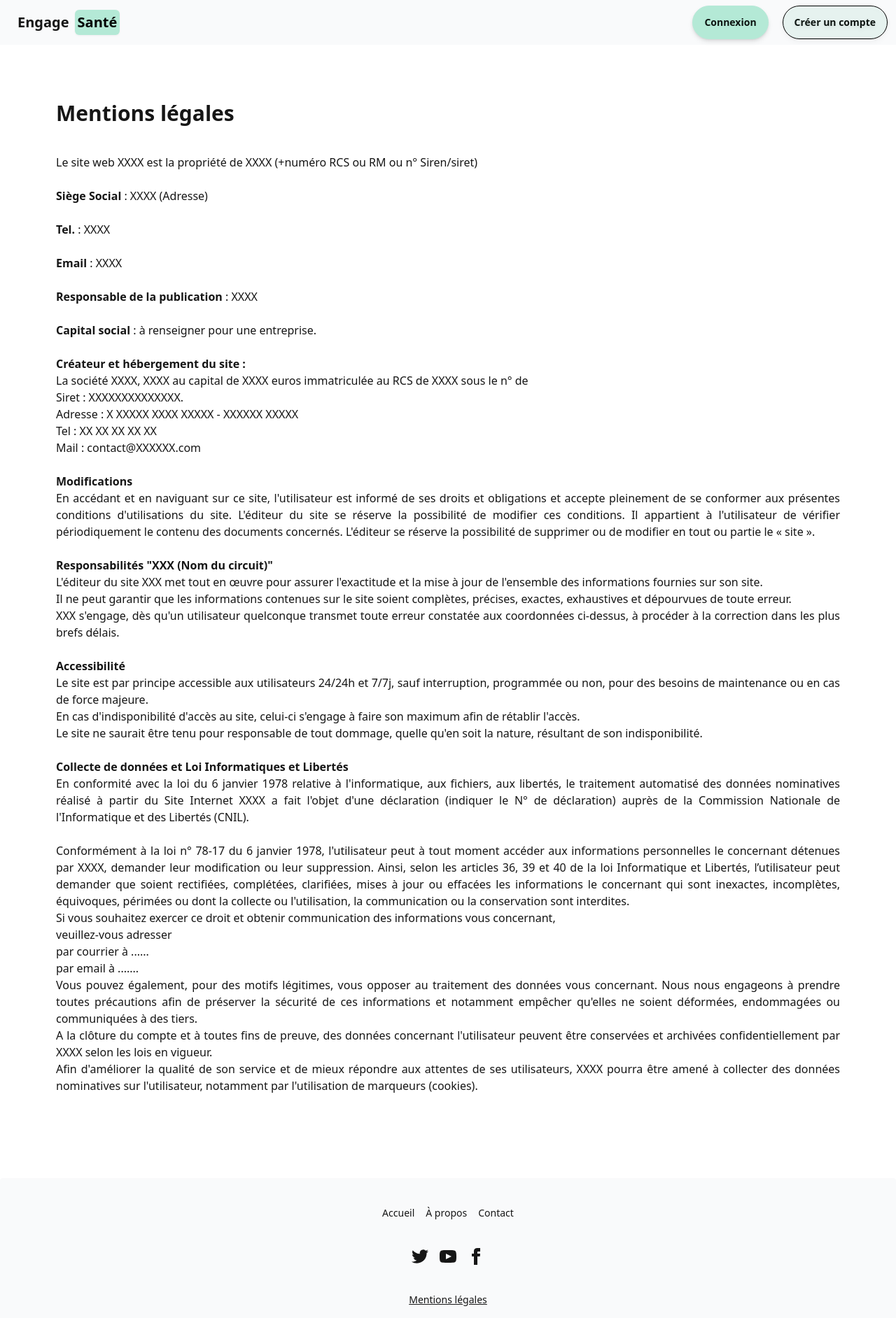
After one commit to raphaeltournafond/engage-sante, a Django app: page /mentions/ in a window 1280 px wide. The commit adds this page. Shown: the top 1884 px of the page at 70% size. Run offline with Django 5.2, Linux system fonts and the light colour scheme.

Commit message:
feat: add mentions

```diff
--- a/engage_sante/urls.py
+++ b/engage_sante/urls.py
@@ -16,11 +16,12 @@ Including another URLconf
 """
 from django.contrib import admin
 from django.urls import include, path
-from .views import home
+from .views import home, mentions
 
 urlpatterns = [
     path('admin/', admin.site.urls),
     path('', home, name='home'),
+    path('mentions/', mentions, name='mentions'),
     path('', include('patients.urls')),
     path('', include('consultations.urls')),
 ]
--- a/engage_sante/views.py
+++ b/engage_sante/views.py
@@ -2,3 +2,6 @@ from django.shortcuts import render
 
 def home(request):
     return render(request, 'index.html')
+
+def mentions(request):
+    return render(request, 'mentions.html')
--- a/static/css/engage-ui.css
+++ b/static/css/engage-ui.css
@@ -3134,6 +3159,10 @@ html {
 
 .text-center {
   text-align: center;
+}
+
+.text-justify {
+  text-align: justify;
 }
 
 .text-2xl {
--- /dev/null
+++ b/templates/mentions.html
@@ -0,0 +1,54 @@
+{% extends 'shared/base.html' %}
+
+{% block title %}
+  Mentions légales | Engage Santé
+{% endblock %}
+
+{% block content %}
+  <article class="p-20 text-justify">
+    <h1 class="text-3xl font-bold mb-10">Mentions légales</h1>
+    Le site web XXXX est la propriété de XXXX (+numéro RCS ou RM ou n° Siren/siret)
+    <br />
+    <br />
+    <strong>Siège Social</strong> : XXXX (Adresse)<br />
+    <br />
+    <strong>Tel.</strong> : XXXX<br />
+    <br />
+    <strong>Email</strong> : XXXX<br />
+    <br />
+    <strong>Responsable de la publication</strong> : XXXX<br />
+    <br />
+    <strong>Capital social</strong> : à renseigner pour une entreprise.<br />
+    <br />
+    <strong>Créateur et hébergement du site :</strong><br />
+    La société XXXX, XXXX au capital de XXXX euros immatriculée au RCS de XXXX sous le n° de<br />
+    Siret : XXXXXXXXXXXXXX.<br />
+    Adresse : X XXXXX XXXX XXXXX - XXXXXX XXXXX<br />
+    Tel : XX XX XX XX XX<br />
+    Mail : contact@XXXXXX.com<br />
+    <br />
+    <strong>Modifications</strong><br />
+    En accédant et en naviguant sur ce site, l'utilisateur est informé de ses droits et obligations et accepte pleinement de se conformer aux présentes conditions d'utilisations du site. L'éditeur du site se réserve la possibilité de modifier ces conditions. Il appartient à l'utilisateur de vérifier périodiquement le contenu des documents concernés. L'éditeur se réserve la possibilité de supprimer ou de modifier en tout ou partie le « site ».<br />
+    <br />
+    <strong>Responsabilités "XXX (Nom du circuit)"</strong><br />
+    L'éditeur du site XXX met tout en œuvre pour assurer l'exactitude et la mise à jour de l'ensemble des informations fournies sur son site.<br />
+    Il ne peut garantir que les informations contenues sur le site soient complètes, précises, exactes, exhaustives et dépourvues de toute erreur.<br />
+    XXX s'engage, dès qu'un utilisateur quelconque transmet toute erreur constatée aux coordonnées ci-dessus, à procéder à la correction dans les plus brefs délais.<br />
+    <br />
+    <strong>Accessibilité</strong><br />
+    Le site est par principe accessible aux utilisateurs 24/24h et 7/7j, sauf interruption, programmée ou non, pour des besoins de maintenance ou en cas de force majeure.<br />
+    En cas d'indisponibilité d'accès au site, celui-ci s'engage à faire son maximum afin de rétablir l'accès.<br />
+    Le site ne saurait être tenu pour responsable de tout dommage, quelle qu'en soit la nature, résultant de son indisponibilité.<br />
+    <br />
+    <strong>Collecte de données et Loi Informatiques et Libertés</strong><br />
+    En conformité avec la loi du 6 janvier 1978 relative à l'informatique, aux fichiers, aux libertés, le traitement automatisé des données nominatives réalisé à partir du Site Internet XXXX a fait l'objet d'une déclaration (indiquer le N° de déclaration) auprès de la Commission Nationale de l'Informatique et des Libertés (CNIL).<br />
+    <br />
+    Conformément à la loi n° 78-17 du 6 janvier 1978, l'utilisateur peut à tout moment accéder aux informations personnelles le concernant détenues par XXXX, demander leur modification ou leur suppression. Ainsi, selon les articles 36, 39 et 40 de la loi Informatique et Libertés, l’utilisateur peut demander que soient rectifiées, complétées, clarifiées, mises à jour ou effacées les informations le concernant qui sont inexactes, incomplètes, équivoques, périmées ou dont la collecte ou l'utilisation, la communication ou la conservation sont interdites.<br />
+    Si vous souhaitez exercer ce droit et obtenir communication des informations vous concernant,<br />
+    veuillez-vous adresser<ul>
+      <li>par courrier à ......</li>
+      <li>par email à .......</li>
+    </ul>Vous pouvez également, pour des motifs légitimes, vous opposer au traitement des données vous concernant. Nous nous engageons à prendre toutes précautions afin de préserver la sécurité de ces informations et notamment empêcher qu'elles ne soient déformées, endommagées ou communiquées à des tiers.<br />A la clôture du compte et à toutes fins de preuve, des données concernant l'utilisateur peuvent être conservées et archivées confidentiellement par XXXX selon les lois en vigueur.<br />
+    Afin d'améliorer la qualité de son service et de mieux répondre aux attentes de ses utilisateurs, XXXX pourra être amené à collecter des données nominatives sur l'utilisateur, notamment par l'utilisation de marqueurs (cookies).
+  </article>
+{% endblock %}
```
Also changed, not shown: other parts of static/css/engage-ui.css (+48 -0 lines).
